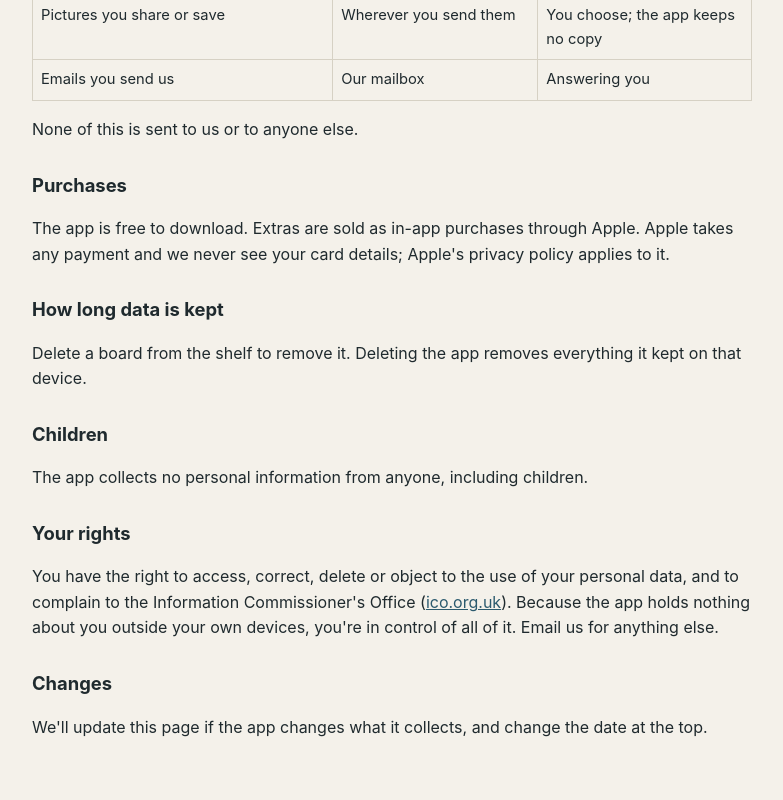
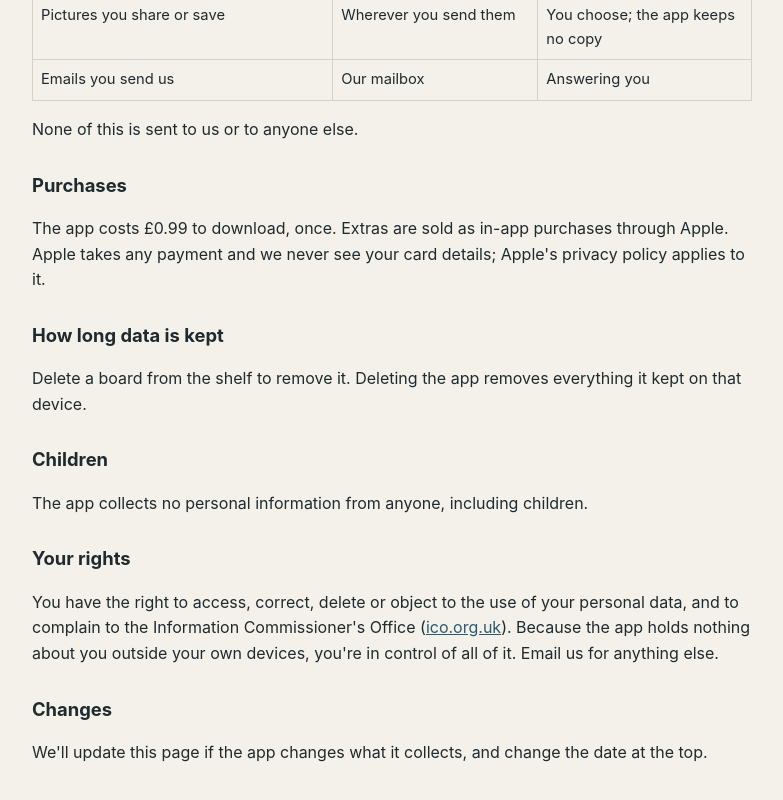
Before and after one commit to dannyb584/sciencemadevisual-website, a plain HTML site: page apps/chalkboard-notes/privacy.html in a window 1280 px wide. Shown: the part 786-1586 px from the top of the page, without its empty margins (248-1031 px from the left). Drawn offline with Linux system fonts and the light colour scheme.

Commit message:
Chalkboard Notes privacy page: £0.99 download
Co-Authored-By: Claude Opus 5.5 <noreply@anthropic.com>

```diff
--- a/apps/chalkboard-notes/privacy.html
+++ b/apps/chalkboard-notes/privacy.html
@@ -25,7 +25,7 @@ a{color:#2B5A6E}nav{font-size:.9rem;margin-bottom:24px}dt{font-weight:600;margin
 <tr><td>Emails you send us</td><td>Our mailbox</td><td>Answering you</td></tr></table>
 <p>None of this is sent to us or to anyone else.</p>
 <h2>Purchases</h2>
-<p>The app is free to download. Extras are sold as in-app purchases through Apple. Apple takes any payment and we never see your card details; Apple's privacy policy applies to it.</p>
+<p>The app costs £0.99 to download, once. Extras are sold as in-app purchases through Apple. Apple takes any payment and we never see your card details; Apple's privacy policy applies to it.</p>
 <h2>How long data is kept</h2>
 <p>Delete a board from the shelf to remove it. Deleting the app removes everything it kept on that device.</p>
 <h2>Children</h2>
```
